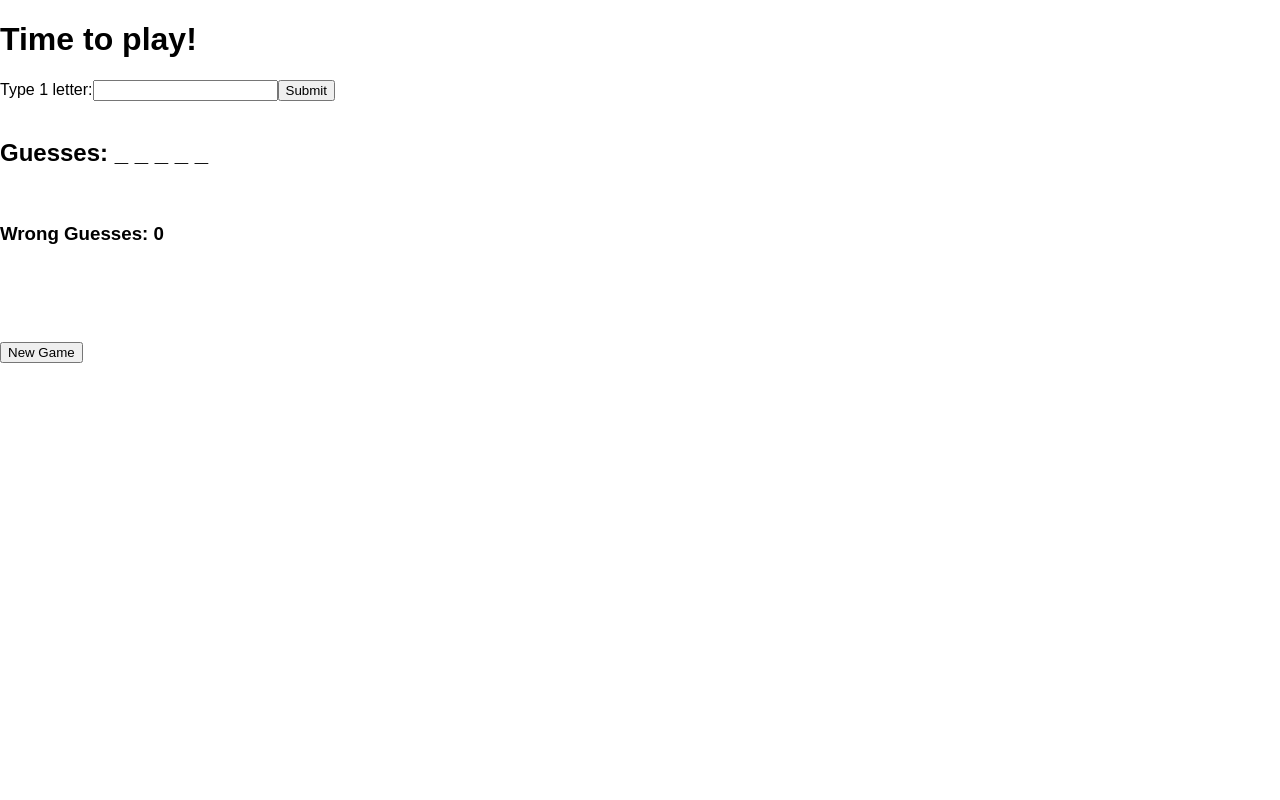
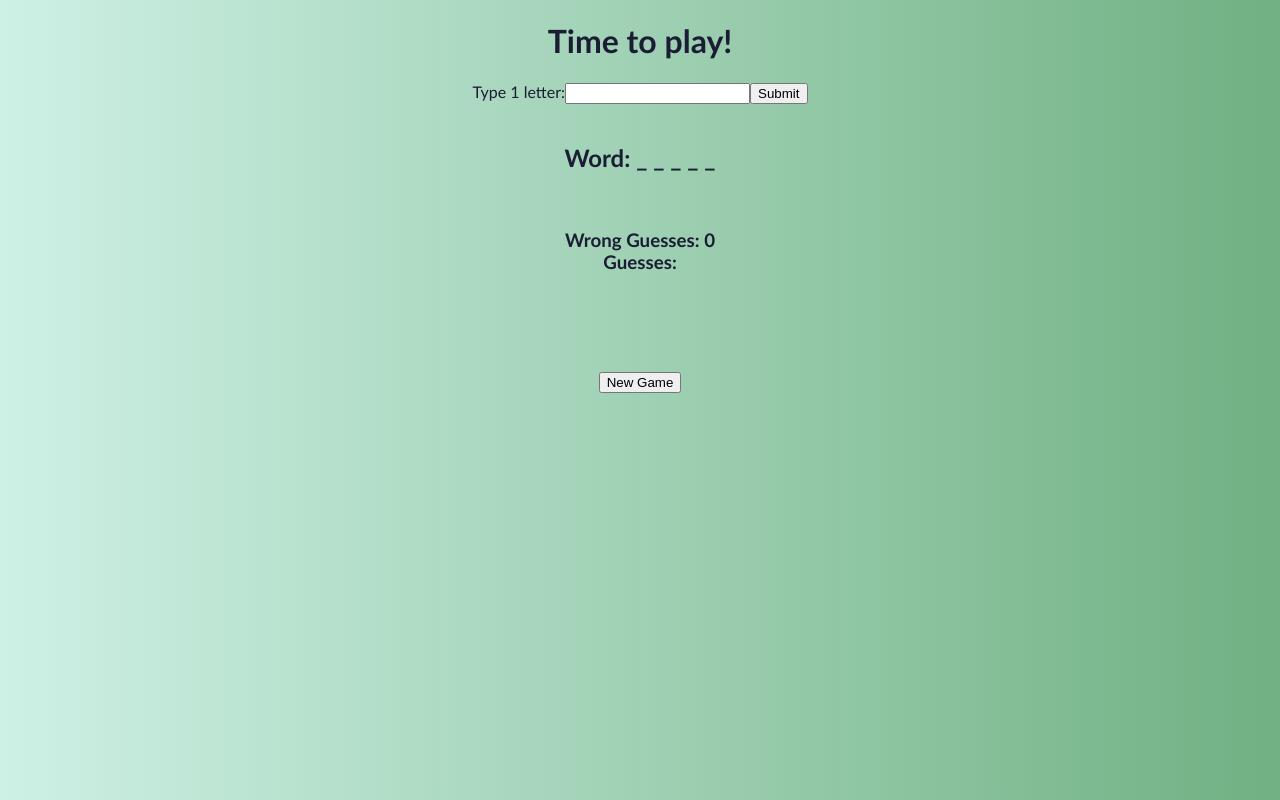
Before and after one commit to michaeledander1/hw-week-3, a React (Create React App) app: page /hangman in a window 1280 px wide. Built offline with nearby package versions, Linux system fonts and the light colour scheme.

Commit message:
fixed state mutation issue

```diff
--- a/src/App.js
+++ b/src/App.js
@@ -12,7 +12,7 @@ class App extends Component {
       <Provider store={store}>
       <div>
       <Route exact path="/" component={WelcomePageContainer} />
-      <Route exact path="/hangman" component={GameContainer}  />
+      <Route exact path="/hangman" component={GameContainer} />
       </div>
       </Provider>
     );
--- a/src/actions/game.js
+++ b/src/actions/game.js
@@ -1,4 +1,4 @@
-import { randomWord, showGuess, wrongGuessCount, wrongGuessLimit, isWinner, gameFinished } from '../lib/game'
+import { randomWord } from '../lib/game'
 
 export const NEW_GAME = 'NEW_GAME'
 
--- a/src/components/Game.jsx
+++ b/src/components/Game.jsx
@@ -1,5 +1,5 @@
 import * as React from 'react'
-import {  showGuess, wrongGuessCount, wrongGuessLimit, isWinner, gameFinished } from '../lib/game'
+import {  showGuess, wrongGuessCount } from '../lib/game'
 
 
 
@@ -15,14 +15,12 @@ export default class Game extends React.PureComponent {
 
     handleChange(event) {
       this.setState({value: event.target.value});
-
     }
 
     handleSubmit(event) {
       if (this.state.value) {
       this.props.userGuess(this.state.value)
-      }
-      this.state.value = ""
+      } this.setState({value: ''})
       event.preventDefault();
     }
 
@@ -42,8 +40,9 @@ export default class Game extends React.PureComponent {
           </label>
           <input type="submit" value="Submit" />
         </form><br/>
-        <h2>Guesses: {showGuess(this.props.answer, this.props.guess)}</h2><br/>
-        <h3>Wrong Guesses: {wrongGuessCount(this.props.answer, this.props.guess)}</h3><br/>
+        <h2>Word: {showGuess(this.props.answer, this.props.guess)} </h2><br/>
+        <h3>Wrong Guesses: {wrongGuessCount(this.props.answer, this.props.guess)} <br/>
+          Guesses: {this.props.guess.join(',')}</h3><br/>
         <h3>{this.props.winnerMessage(this.props.answer, this.props.guess)}<br/>
           {this.props.gameIsDone(this.props.answer, this.props.guess)}</h3>
         <button type="button" onClick={this.handleNewGame}>New Game</button>
--- a/src/components/GameContainer.jsx
+++ b/src/components/GameContainer.jsx
@@ -2,14 +2,23 @@ import * as React from 'react'
 import Game from './Game'
 import {connect} from 'react-redux'
 import { newGame, makeGuess, clearGuess } from '../actions/game';
-import {  showGuess, wrongGuessCount, wrongGuessLimit, isWinner, gameFinished } from '../lib/game'
+import { wrongGuessLimit, isWinner, gameFinished } from '../lib/game'
+
+
+// I thought I should leave functions like winnerMessage in the component
+// rather than a different file as they are not actions. Is this best practice?
 
 const winnerMessage = (word, answer) => {
     if (isWinner(word, answer)) {
         return 'You Win!'
     } if (wrongGuessLimit(word, answer)) {
-        return 'You ran out of guesses!'
+        return `You ran out of guesses! The word was ${word}.`
+
     }
+}
+
+const checkGuess = (guess, guessedLetters) => {
+    return guessedLetters.includes(guess)
 }
 
 const gameIsDone = (word, answer) => {
@@ -31,7 +40,8 @@ class GameContainer extends React.PureComponent {
   render() {
     return <Game answer={this.props.game} guess={this.props.guess}
     userGuess={this.props.makeGuess} newGame={this.props.newGame}
-    clear={this.props.clearGuess} winnerMessage={winnerMessage} gameIsDone={gameIsDone} />
+    clear={this.props.clearGuess} winnerMessage={winnerMessage} gameIsDone={gameIsDone}
+    checkGuess={checkGuess} />
   }
 }
 
--- a/src/index.css
+++ b/src/index.css
@@ -1,5 +1,10 @@
+
 body {
   margin: 0;
   padding: 0;
-  font-family: sans-serif;
+  font-family: 'Trebuchet MS', 'Lucida Sans Unicode', 'Lucida Grande', 'Lucida Sans', Arial, sans-serif;
+  text-align: center;
+  color: rgb(26, 29, 51);
+  background-image: linear-gradient(to right , rgb(194, 237, 223, 0.8), rgb(17, 124, 47, 0.6));
+
 }
```
